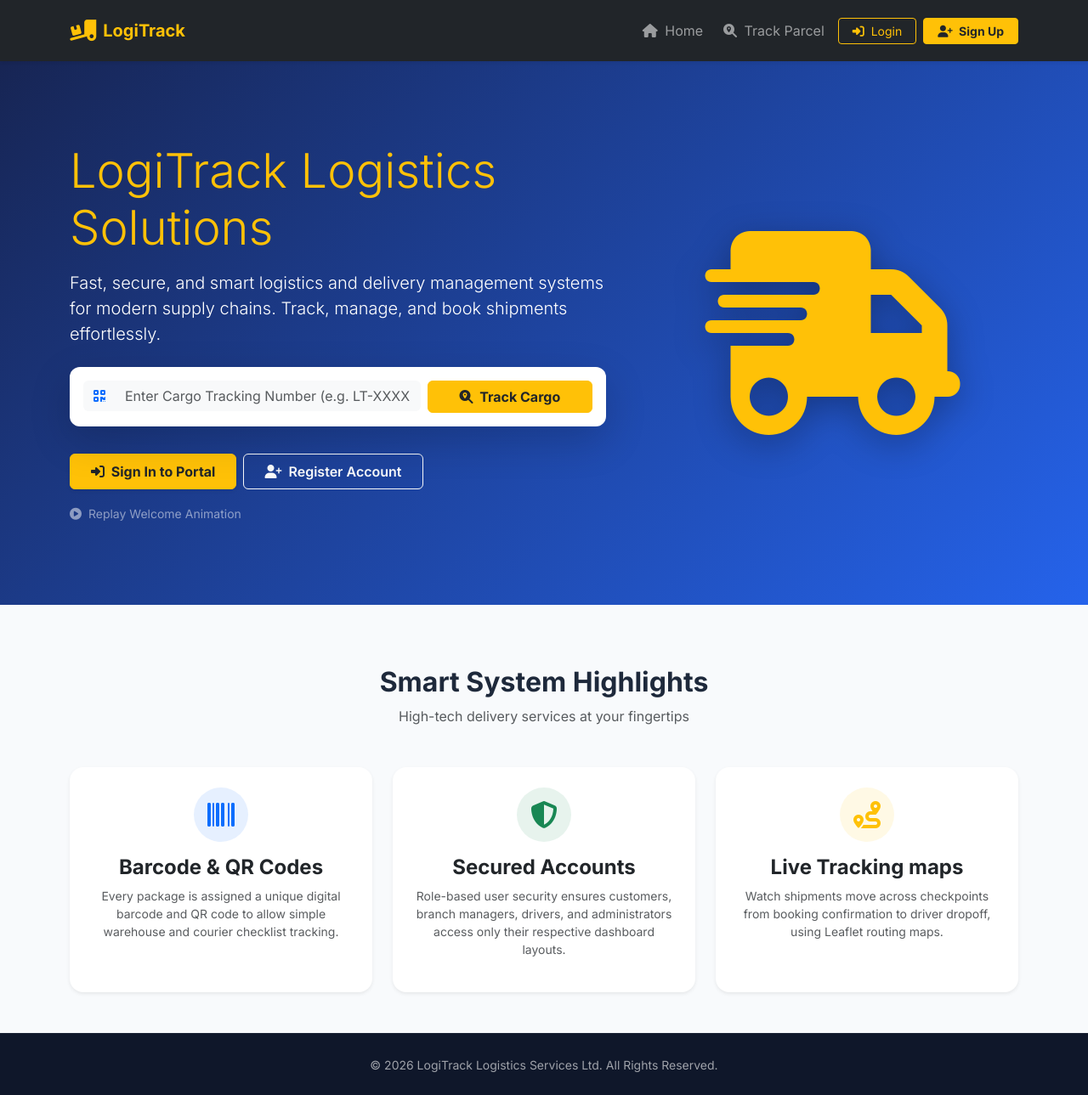
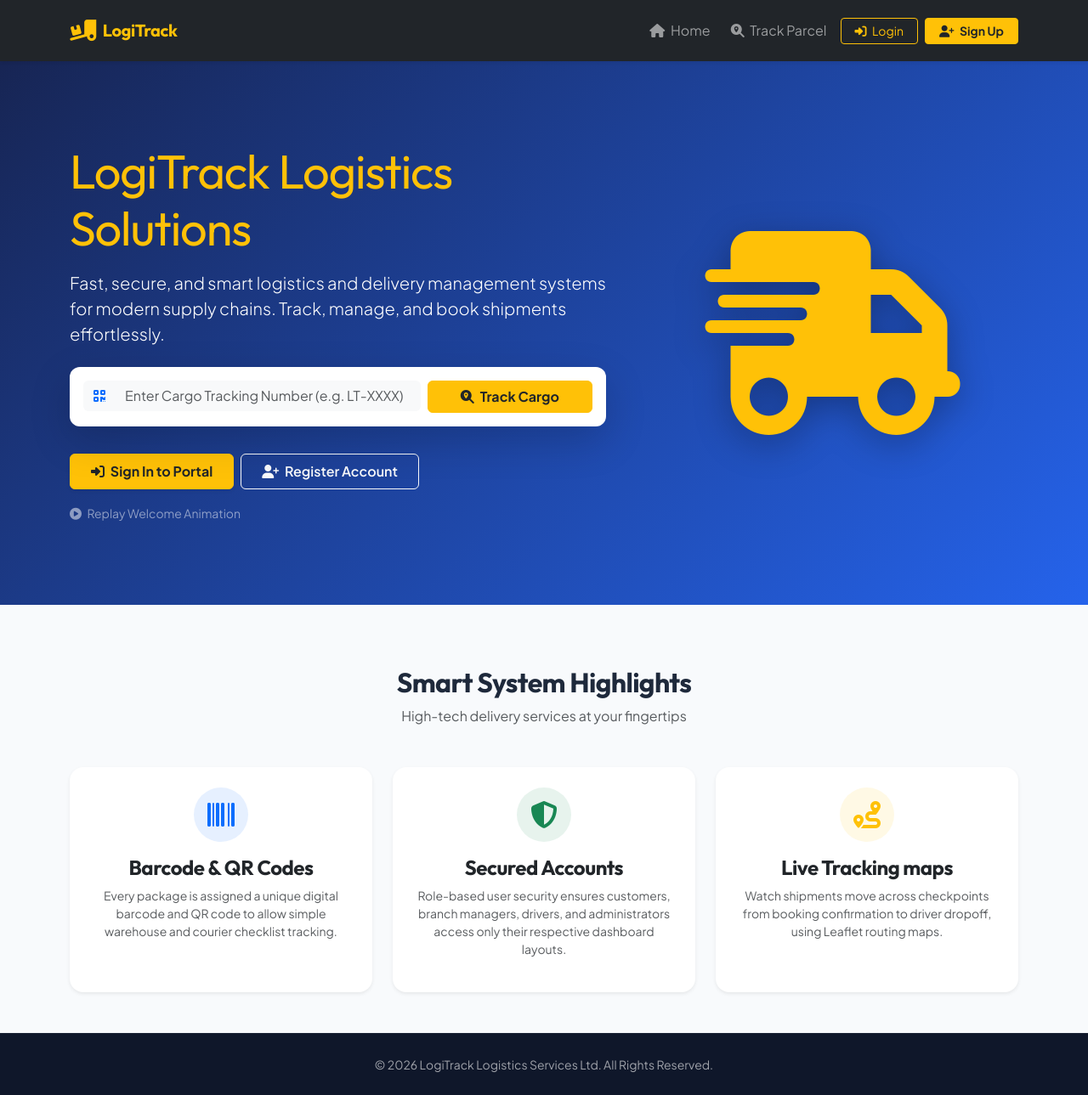
Before and after one commit to Samith08shettigar/logitrack-deploy, a Flask app: page / in a window 1280 px wide. Shown: the whole page at 85% size. Run offline with Flask 3, Linux system fonts and the light colour scheme.

Commit message:
Enhance typography with Plus Jakarta Sans and Outfit

```diff
--- a/app/static/css/style.css
+++ b/app/static/css/style.css
@@ -24,13 +24,18 @@
 
 /* Base resets and fonts */
 body {
-    font-family: 'Inter', system-ui, -apple-system, sans-serif;
+    font-family: 'Plus Jakarta Sans', 'Outfit', system-ui, -apple-system, sans-serif;
     background-color: var(--bg-light);
     color: var(--text-color-light);
     transition: background-color var(--transition-speed), color var(--transition-speed);
     min-height: 100vh;
     display: flex;
     flex-direction: column;
+}
+
+h1, h2, h3, h4, h5, h6, .navbar-brand, .sidebar-header, .stat-value {
+    font-family: 'Outfit', 'Plus Jakarta Sans', sans-serif;
+    letter-spacing: -0.02em;
 }
 
 body[data-theme="dark"] {
--- a/app/templates/base.html
+++ b/app/templates/base.html
@@ -4,8 +4,10 @@
     <meta charset="UTF-8">
     <meta name="viewport" content="width=device-width, initial-scale=1.0">
     <title>{% block title %}LogiTrack - Smart Logistics Management{% endblock %}</title>
-    <!-- Google Fonts -->
-    <link href="https://fonts.googleapis.com/css2?family=Inter:wght@300;400;500;600;700;800&display=swap" rel="stylesheet">
+    <!-- Google Fonts: Plus Jakarta Sans & Outfit (Ultra-Modern SaaS Typography) -->
+    <link rel="preconnect" href="https://fonts.googleapis.com">
+    <link rel="preconnect" href="https://fonts.gstatic.com" crossorigin>
+    <link href="https://fonts.googleapis.com/css2?family=Outfit:wght@400;500;600;700;800;900&family=Plus+Jakarta+Sans:ital,wght@0,300;0,400;0,500;0,600;0,700;0,800;1,500&display=swap" rel="stylesheet">
     <!-- Bootstrap 5 CSS -->
     <link href="https://cdn.jsdelivr.net/npm/bootstrap@5.3.2/dist/css/bootstrap.min.css" rel="stylesheet">
     <!-- FontAwesome Icons -->
```
